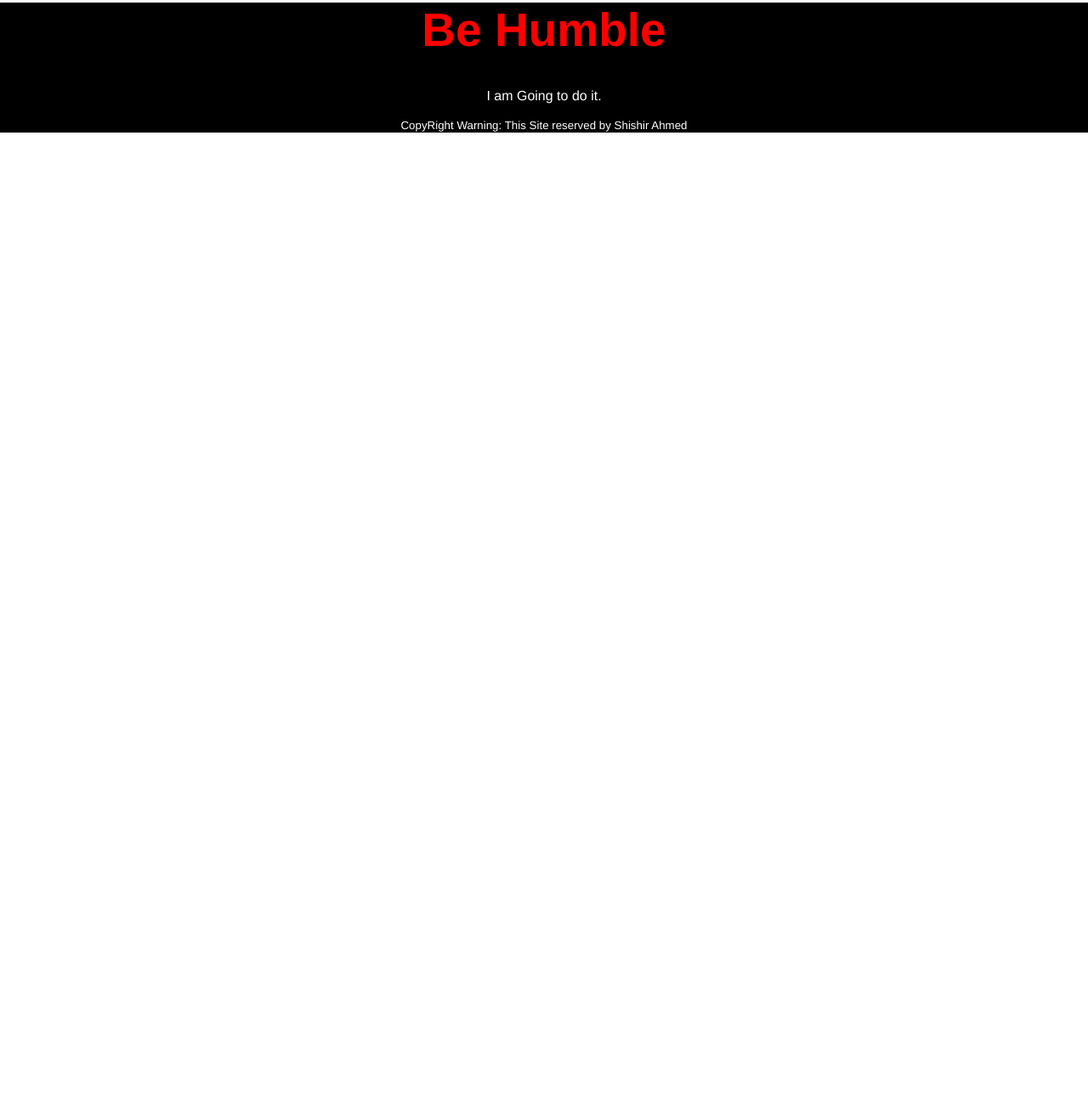
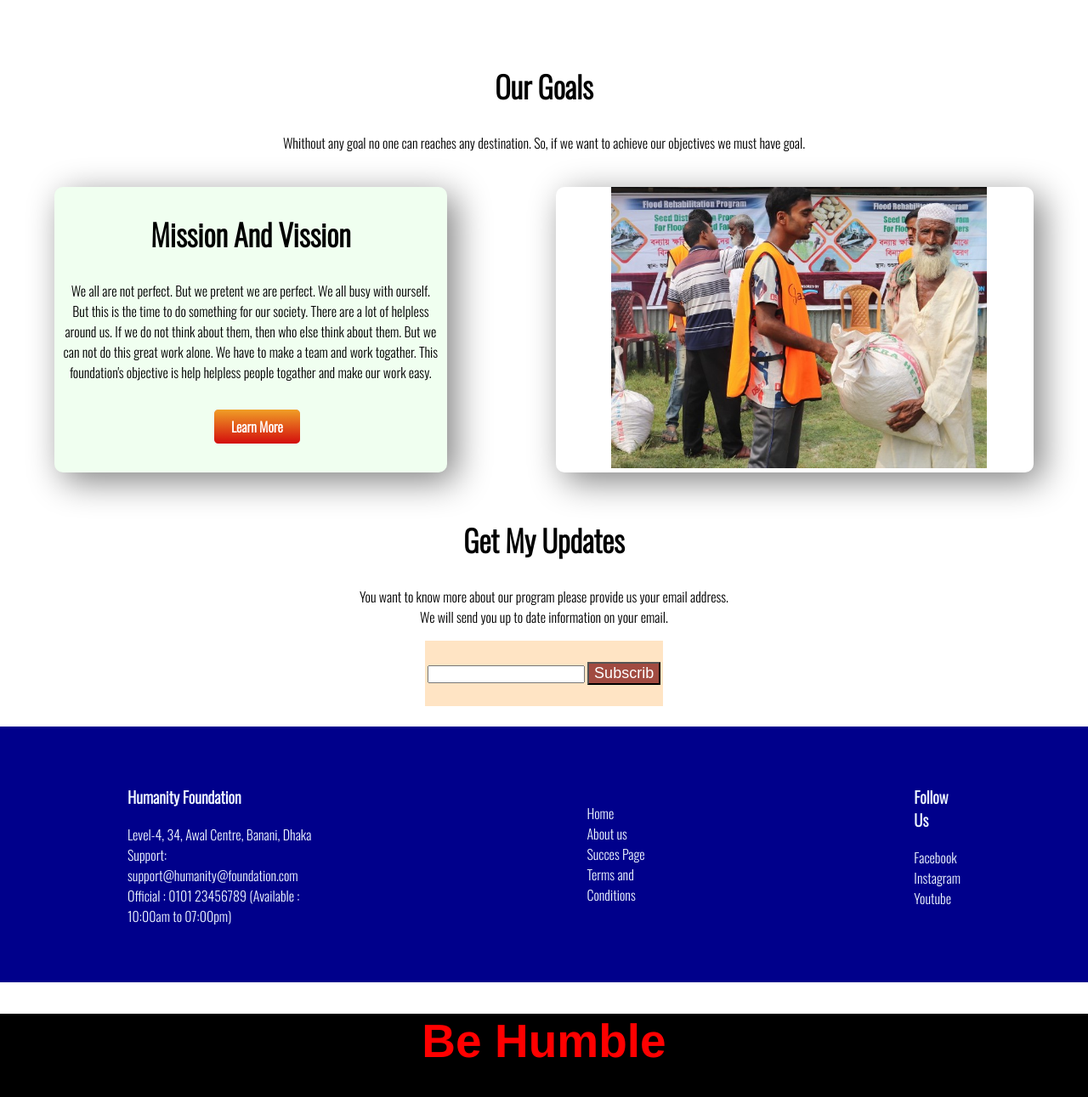
Before and after one commit to shishir195/donate-today, a plain HTML site: page index.html in a window 1280 px wide. Shown: the part 1500-2791 px from the top of the page at 85% size. Before the commit the page ends 1672 px from the top, so only its background shows below. Drawn offline with nearby package versions, Linux system fonts and the light colour scheme.

Commit message:
body changed

```diff
--- a/index.html
+++ b/index.html
@@ -18,8 +18,8 @@
         <div>
             <h1> Let's Help Those Who Are <br>
                 More In Need</h1>
-            <p>This is a charity programe to help poor people <br> Our goal is to help people who doesn't have food,
-                clothes and home. </p>
+            <p>This is a charity programe to help poor people. <br> Our goal is to help people who doesn't have food,
+                clothes and shelter. </p>
             <br>
             <a class="link-button" target="_blank" href="https://www.facebook.com/shishir195">Donate Now</a>
         </div>
@@ -33,11 +33,12 @@
             <p>Donate for Humanity. You can donate now through ourwebsite. <br> We accept cards and bkash.It is very
                 easy and
                 simple. Just you have to follow our steps bellow.</p>
+            <br>
             <a href="">100Taka</a> <a href="">200Taka</a> <a href="">500Taka</a> <a href="">1000Taka</a> <br>
-            <br>
+            <br> <br>
             <a href="">Other Amount</a>
             <br>
-            <br>
+            <br> <br>
 
             <a class="link-button" target="_blank" href="https://www.facebook.com/shishir195/about">Donate Now</a>
         </div>
@@ -70,15 +71,61 @@
             </div>
         </div>
     </section>
+    <section id="goal">
+        <h2 class="goal">Our Goals</h2>
+        <p>Whithout any goal no one can reaches any destination. So, if we want to achieve our objectives we must have
+            goal. </p>
+        <br>
+        <div id="our-goal">
+            <div class="goal-text">
+                <h2>Mission And Vission</h2>
+                <P>We all are not perfect. But we pretent we are perfect. We all busy with ourself. But this is the time
+                    to
+                    do something for our society. There are a lot of helpless around us. If we do not think about them,
+                    then
+                    who else think about them. But we can not do this great work alone. We have to make a team and work
+                    togather. This foundation's objective is help helpless people togather and make our work easy.</P>
+                <br>
+                <a class="link-button" target="_blank" href="https://www.facebook.com/shishir195">Learn More</a>
+            </div>
+            <div class="goal-image">
+                <img class="donation10" src="images/donation10.jpg" alt="">
+            </div>
+        </div>
+    </section>
+    <br>
+    <Section id="my-update">
+        <h2>Get My Updates</h2>
+        <p>You want to know more about our program please provide us your email address. <br> We will send you up to
+            date information on your email.</p>
+        <div class="email-submit">
+            <input type="email"> <button>Subscrib</button>
+        </div>
+    </Section>
+    <br>
+    <section id="address">
+        <div class="address1">
+            <h3>Humanity Foundation</h3>
+            <p>Level-4, 34, Awal Centre, Banani, Dhaka <br> Support: support@humanity@foundation.com <br> Official :
+                0101 23456789 (Available : 10:00am to 07:00pm) </p>
+        </div>
+        <div class="address1">
+            <br>
+            <p>Home <br>About us <br>Succes Page <br>Terms and Conditions </p>
+        </div>
+        <div class="address1">
+            <h3>Follow Us</h3>
+            <p>Facebook <br>Instagram <br>Youtube </p>
+        </div>
 
-
+    </section>
 
 </body>
 <footer>
     <div id="footer">
         <h1 class="footer-h1">Be Humble</h1>
         <P>I am Going to do it.</P>
-        <p><small>CopyRight Warning: This Site reserved by Shishir Ahmed</small></p>
+        <p><small>CopyRight Warning: This Site reserved by Shishir Ahmed</small></p> <br>
     </div>
 </footer>
 
--- a/style.css
+++ b/style.css
@@ -1,6 +1,7 @@
 #header {
     text-align: center;
     background-image: url(images/donation13.jpg);
+    background-size: 100%;
     color: white;
     padding-left: 50px;
     padding-right: 50px;
@@ -31,9 +32,11 @@ h2 {
 
 a {
     text-decoration: none;
-    background-color: rgb(228, 120, 238);
+    background-color: rgb(229, 143, 143);
     padding: 10px;
-    margin-left: 5px;
+    margin-top: 15px;
+    margin-left: 15px;
+
 }
 
 #donate-plan {
@@ -74,11 +77,6 @@ body {
     margin: 0%;
 }
 
-
-
-
-
-
 .half-width {
     width: 50%;
     padding: 5%;
@@ -96,7 +94,72 @@ body {
 
 }
 
+#my-update {
+    text-align: center;
+}
 
+.email-submit {
+    background-color: bisque;
+    margin-left: 500px;
+    margin-right: 500px;
+    padding-top: 25px;
+    padding-bottom: 25px;
+}
+
+button {
+    font-size: large;
+    color: white;
+    background-color: rgba(119, 6, 6, 0.688);
+}
+
+#our-goal {
+    display: flex;
+    text-align: center;
+}
+
+.goal-text {
+    background-color: honeydew;
+    width: 40%;
+    margin-left: 5%;
+    margin-right: 5%;
+    padding-left: 10px;
+    padding-right: 10px;
+    box-shadow: 10px 10px 40px gray;
+    border-radius: 10px;
+}
+
+#goal {
+    text-align: center;
+
+}
+
+
+.goal-image {
+    width: 50%;
+    margin-left: 5%;
+    margin-right: 5%;
+    padding-left: 10px;
+    padding-left: 10px;
+    box-shadow: 10px 10px 40px gray;
+    border-radius: 10px;
+}
+
+.donation10 {
+    width: 80%;
+}
+
+#address {
+    display: flex;
+    background-color: darkblue
+}
+
+.address1 {
+    margin-top: 50px;
+    margin-bottom: 50px;
+    margin-left: 150px;
+    margin-right: 150px;
+    color: aliceblue;
+}
 
 #footer {
     font-family: 'Franklin Gothic Medium', 'Arial Narrow', Arial, sans-serif;
@@ -107,5 +170,5 @@ body {
 }
 
 .footer-h1 {
-    color: red;
+    color: red
 }
```
